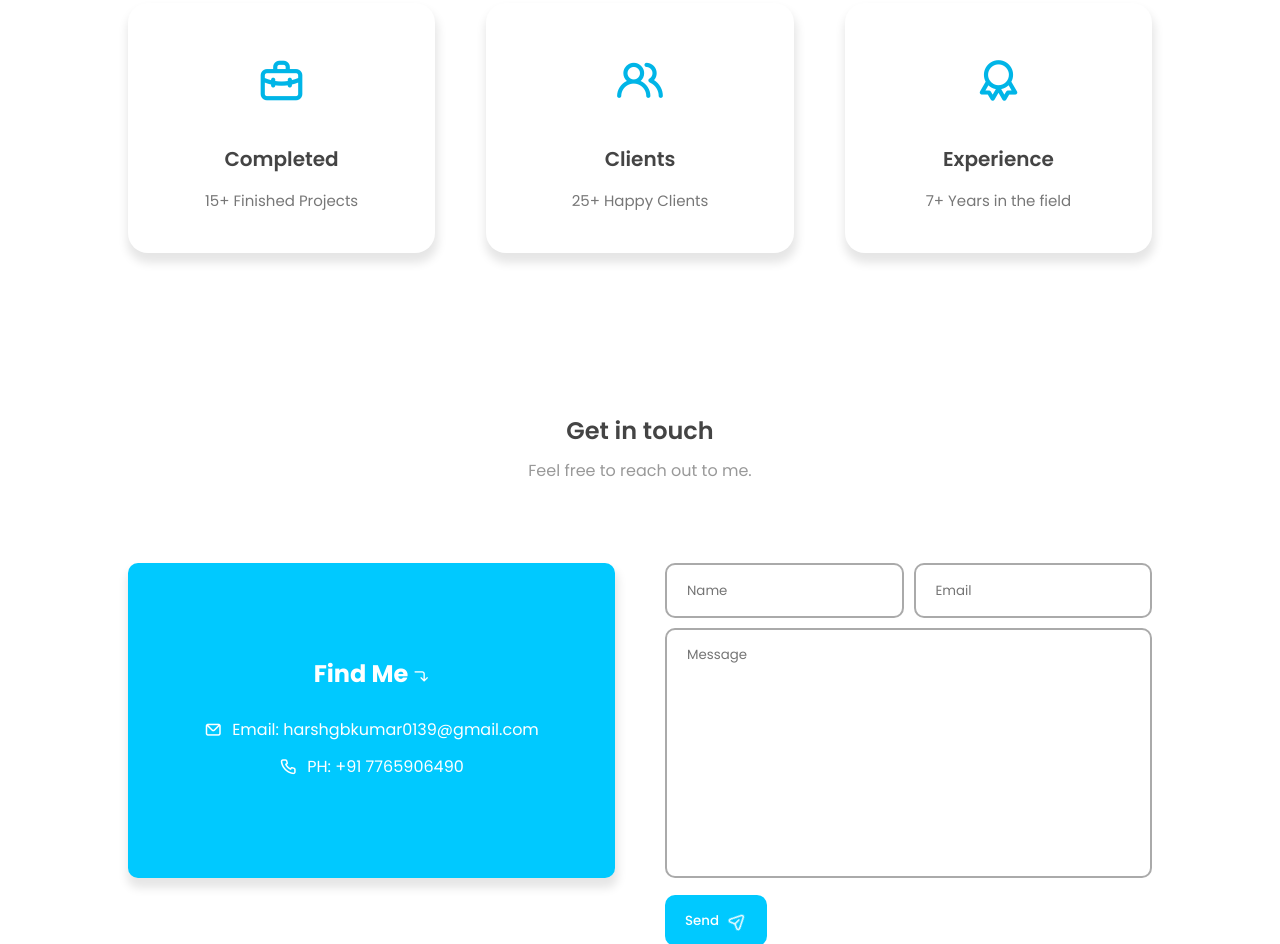
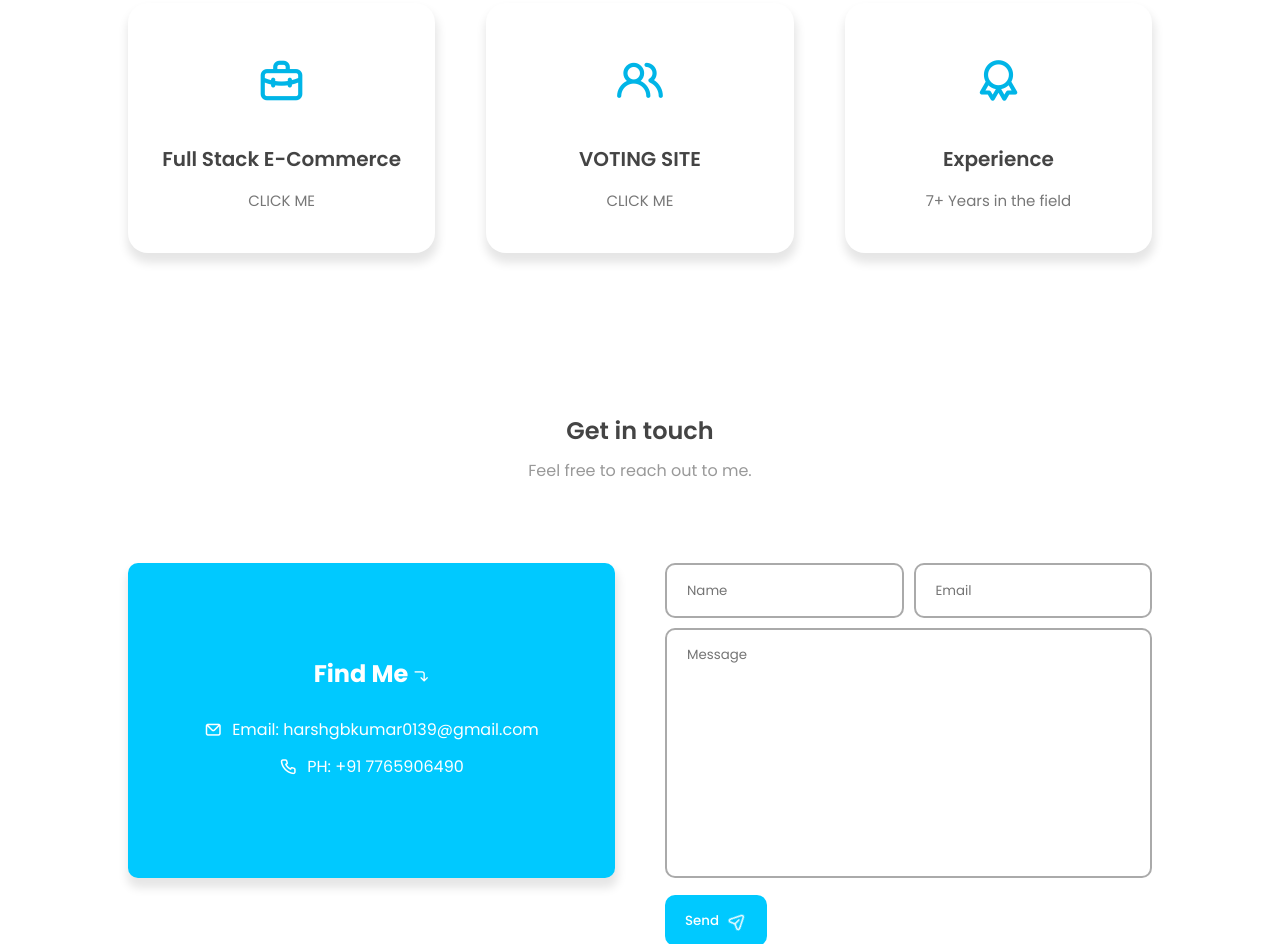
Before and after one commit to harsh-singh10/My-Portfolio, a plain HTML site: page index.html in a window 1280 px wide. Shown: the part 1550-2494 px from the top of the page. Drawn offline with nearby package versions, Linux system fonts and the light colour scheme.

Commit message:
added projects

```diff
--- a/index.html
+++ b/index.html
@@ -182,13 +182,13 @@
           <div class="project-container">
             <div class="project-box">
                 <i class="uil uil-briefcase-alt"></i>
-                <h3>Completed</h3>
-                <label>15+ Finished Projects</label>
+                <h3>Full Stack E-Commerce</h3>
+                <label><a href="https://ecom-frontend-16r1.onrender.com/">CLICK ME</a></label>
             </div>
             <div class="project-box">
                 <i class="uil uil-users-alt"></i>
-                <h3>Clients</h3>
-                <label>25+ Happy Clients</label>
+                <h3>VOTING SITE</h3>
+                <label><a href="https://github.com/harsh-singh10/VotingApplicaton">CLICK ME</a></label>
             </div>
             <div class="project-box">
                 <i class="uil uil-award"></i>
--- a/style.css
+++ b/style.css
@@ -414,6 +414,10 @@ h3{
     box-shadow: 1px 8px 10px 2px var(--first-shadow-color);
     overflow: hidden;
 }
+.project-box a {
+    text-decoration: none; /* Remove underline from the link */
+    color: inherit; /* Inherit color from parent */
+}
 .project-box>i{
     font-size: 50px;
     color: #00B5E7;
```
